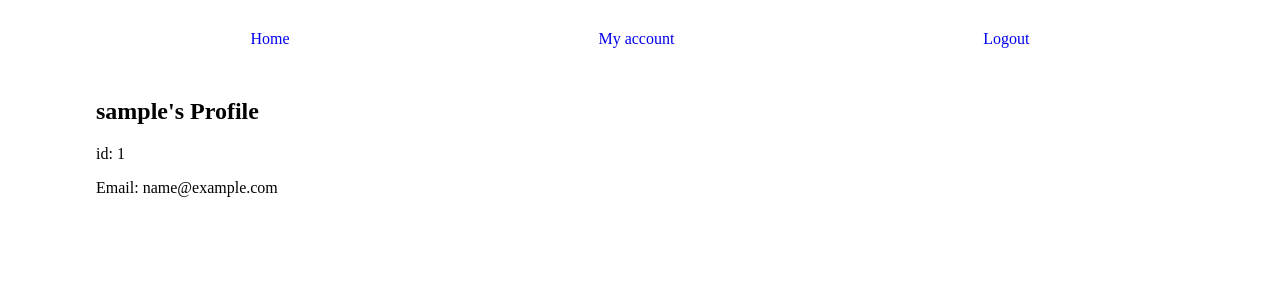
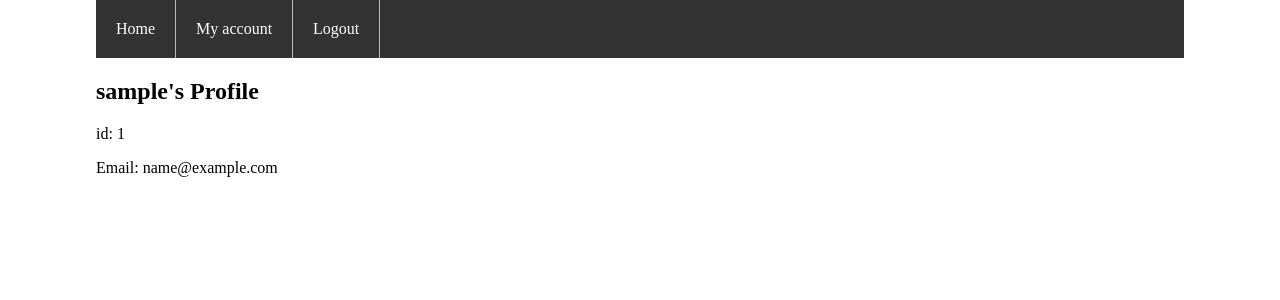
Before and after one commit to dukeofdylan/COP4710_Project, a Django app: page /accounts/1/ in a window 1280 px wide. Shown: the top 300 px of the page. Run offline with Django 3.2, Linux system fonts and the light colour scheme; the visitor is signed in with stand-in values (Sample User, id 1); data comes from the database, SQL or seed files in the repository; data that the repository does not hold is empty; some libraries are stand-ins or nearby versions.

Commit message:
Added prototype nav-bar

```diff
--- a/project/static/static_dirs/main/lists.css
+++ b/project/static/static_dirs/main/lists.css
@@ -22,23 +22,33 @@ ul li a {
 }
 
 /* List-wrap */
+.list-wrap {
+  margin: 0 auto;
+  overflow: hidden;
 }
 
-/* List-wrap */
-.list-wrap {
-  width: 30%;
-  margin: 0 auto;
-  overflow: hidden;
+#nav-bar {
+  background: #333
 }
 
 #nav-bar__links {
   display: flex;
   flex-direction: row;
-  justify-content: space-around;
+  justify-content: left;
 }
 
 #nav-bar__links li {
-  margin: 30px;
+  border-right: 1px solid #bbb;
+}
+
+#nav-bar__links li a {
+  display: block;
+  padding: 20px;
+  color: white;
+}
+
+#nav-bar__links li a:hover {
+  background-color: #111;
 }
 
 /* Search Lists */
```
